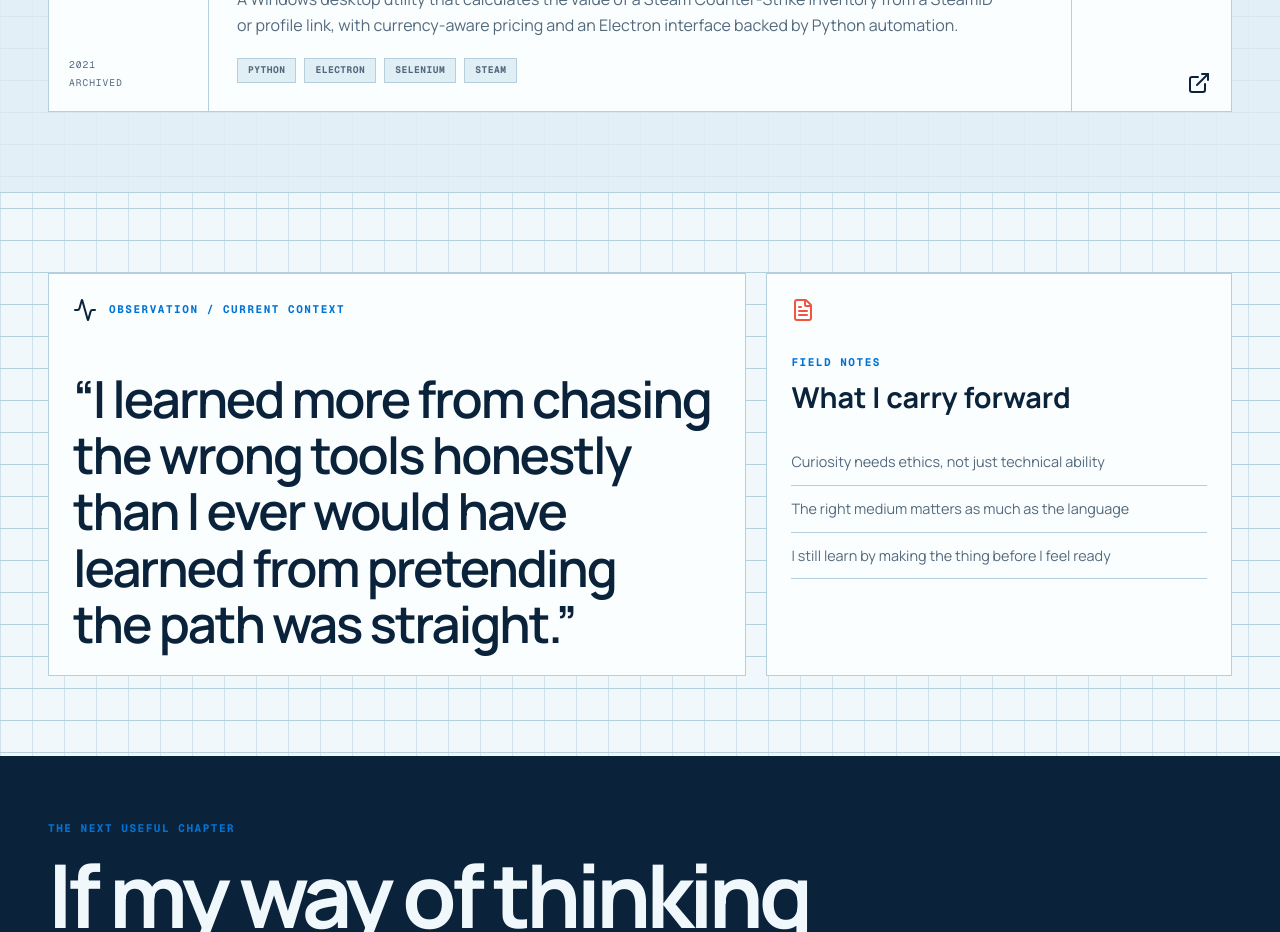
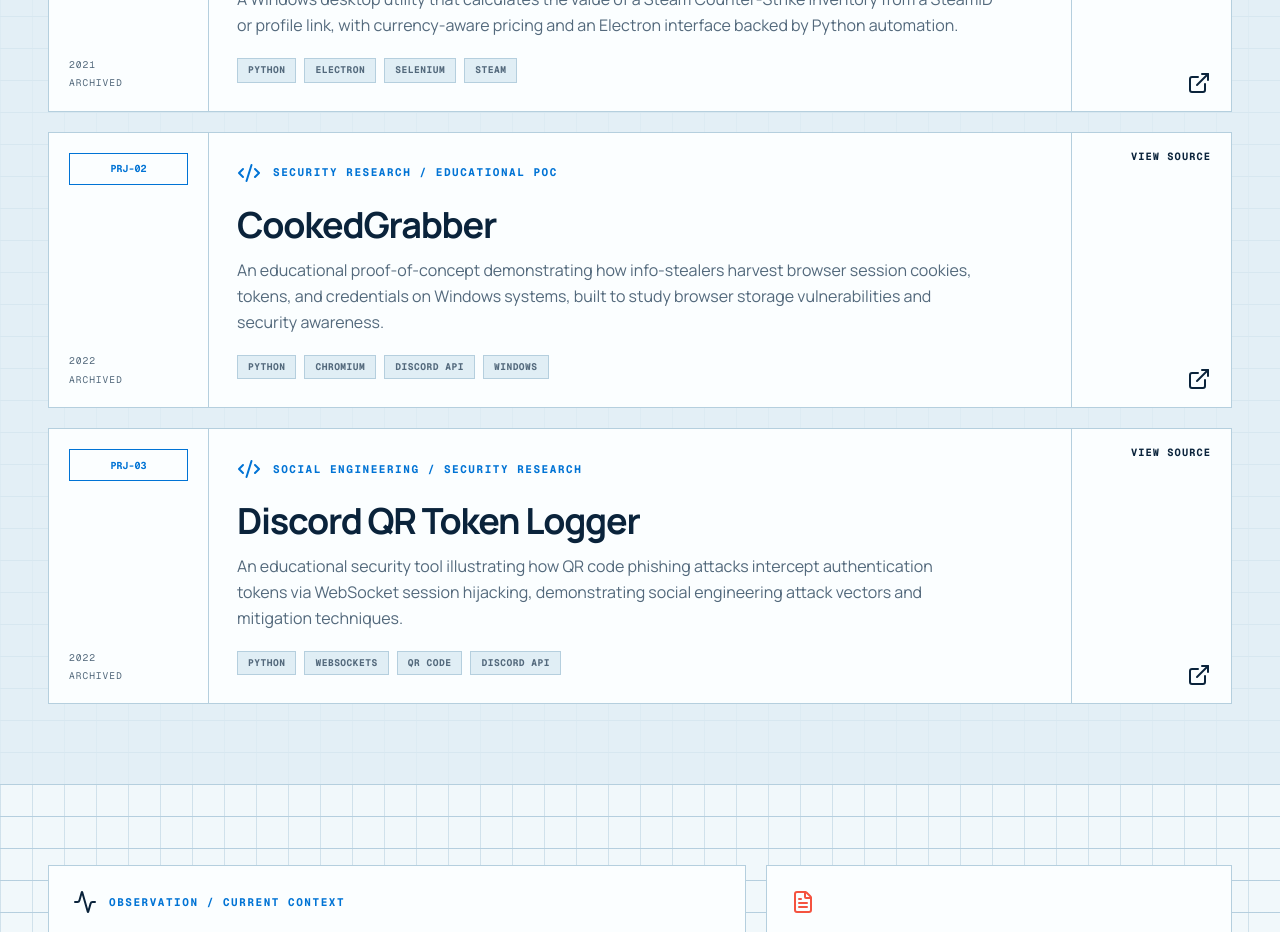
Before and after one commit to mouadessalim/mouadessalim.github.io, a Next.js app: page / in a window 1280 px wide. Shown: the part 2800-3732 px from the top of the page. Built offline with nearby package versions, Linux system fonts and the light colour scheme.

Commit message:
Update projects list and dynamic category display

```diff
--- a/components/projects-section.tsx
+++ b/components/projects-section.tsx
@@ -38,7 +38,7 @@ export function ProjectsSection() {
               <div className="flex flex-col gap-5 p-5 md:p-7">
                 <div className="flex items-center gap-3">
                   <Code2 className="text-primary" aria-hidden="true" />
-                  <Eyebrow>Desktop utility / Steam inventory</Eyebrow>
+                  <Eyebrow>{project.category}</Eyebrow>
                 </div>
                 <div className="flex flex-col gap-3">
                   <h3 className="text-balance text-3xl font-bold tracking-[-0.035em] md:text-4xl">
--- a/data/portfolio.ts
+++ b/data/portfolio.ts
@@ -94,6 +94,7 @@ export type PracticeItem = {
 export type Project = {
   code: string;
   title: string;
+  category: string;
   description: string;
   year: string;
   status: string;
@@ -105,12 +106,35 @@ export const projects: Project[] = [
   {
     code: "PRJ-01",
     title: "CSGO Value Calculator",
+    category: "Desktop utility / Steam inventory",
     description:
       "A Windows desktop utility that calculates the value of a Steam Counter-Strike inventory from a SteamID or profile link, with currency-aware pricing and an Electron interface backed by Python automation.",
     year: "2021",
     status: "Archived",
     stack: ["Python", "Electron", "Selenium", "Steam"],
     href: "https://github.com/mouadessalim/CsgoValueCalculator",
+  },
+  {
+    code: "PRJ-02",
+    title: "CookedGrabber",
+    category: "Security research / Educational PoC",
+    description:
+      "An educational proof-of-concept demonstrating how info-stealers harvest browser session cookies, tokens, and credentials on Windows systems, built to study browser storage vulnerabilities and security awareness.",
+    year: "2022",
+    status: "Archived",
+    stack: ["Python", "Chromium", "Discord API", "Windows"],
+    href: "https://github.com/mouadessalim/CookedGrabber",
+  },
+  {
+    code: "PRJ-03",
+    title: "Discord QR Token Logger",
+    category: "Social engineering / Security research",
+    description:
+      "An educational security tool illustrating how QR code phishing attacks intercept authentication tokens via WebSocket session hijacking, demonstrating social engineering attack vectors and mitigation techniques.",
+    year: "2022",
+    status: "Archived",
+    stack: ["Python", "WebSockets", "QR Code", "Discord API"],
+    href: "https://github.com/9P9/Discord-QR-Token-Logger",
   },
 ];
 
```
